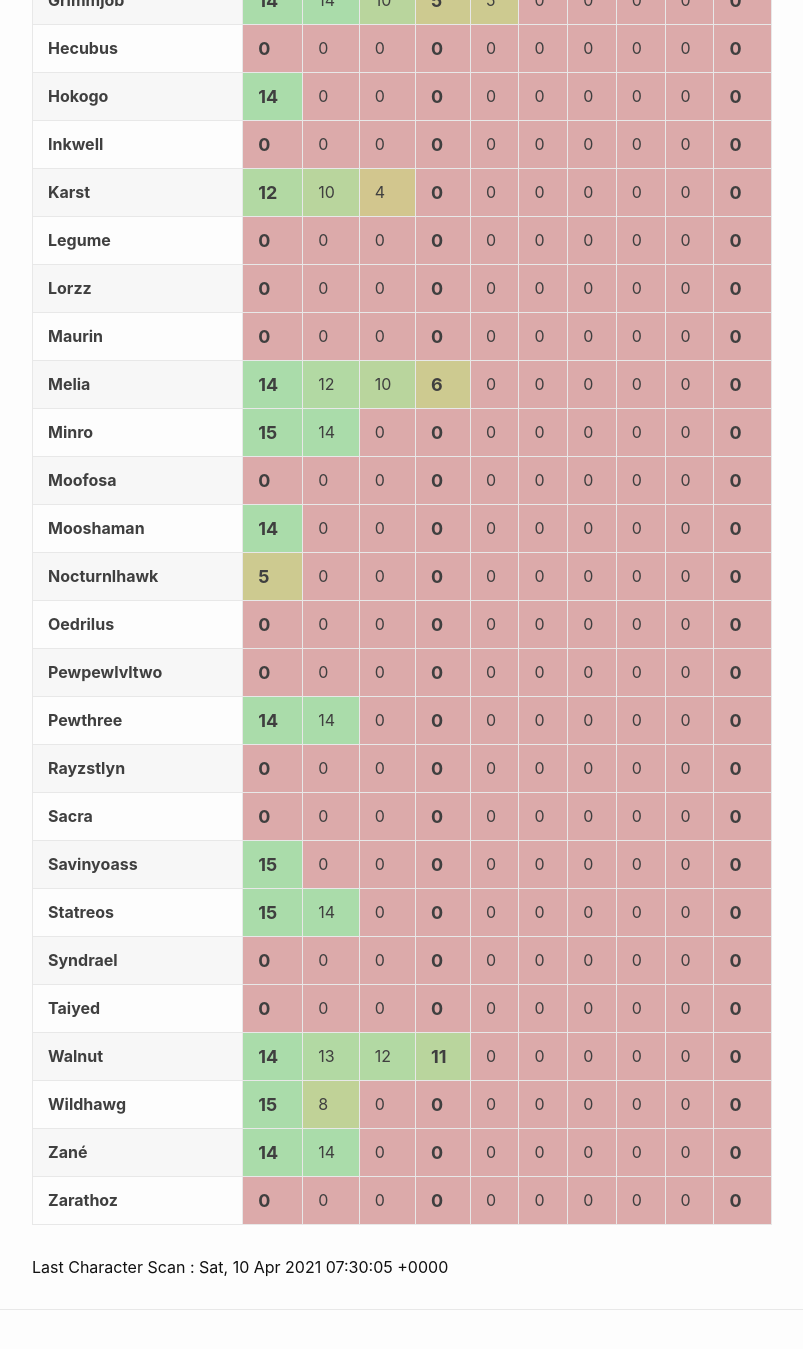
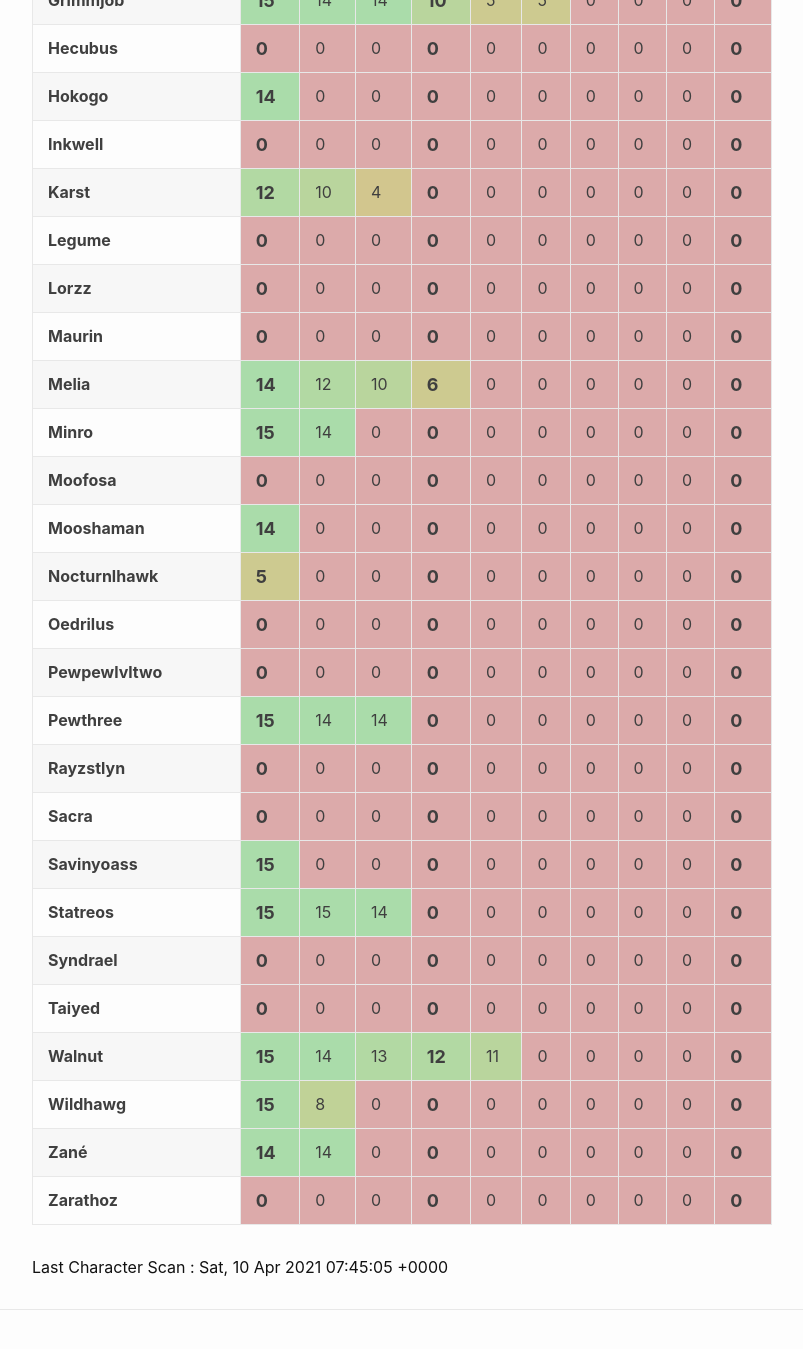
Before and after one commit to eldertribunal/keystonetracker, a Jekyll site: the page built from weekly.md, in a window 1280 px wide and 1400 px high, scrolled down 890 px. Shown: the top 1349 px of the window, without its empty margins (126-929 px from the left). Built offline with Jekyll 4.4.1, drawn with Linux system fonts in a browser that asks for light colours.

Commit message:
auto scan Sat Apr 10 07:45:55 UTC 2021

```diff
--- a/_data/scanned.json
+++ b/_data/scanned.json
@@ -1,3 +1,3 @@
 {
-  "timestamp": 1618039805
+  "timestamp": 1618040705
 }
--- a/_data/weekly.json
+++ b/_data/weekly.json
@@ -62,11 +62,11 @@
   {
     "name": "Walnut",
     "dungeons": [
+      15,
       14,
       13,
       12,
       11,
-      0,
       0,
       0,
       0,
@@ -152,11 +152,11 @@
   {
     "name": "Aletheia",
     "dungeons": [
+      15,
       14,
       13,
       8,
       8,
-      0,
       0,
       0,
       0,
@@ -242,9 +242,9 @@
   {
     "name": "Pewthree",
     "dungeons": [
+      15,
       14,
       14,
-      0,
       0,
       0,
       0,
@@ -512,12 +512,12 @@
   {
     "name": "Grimmjob",
     "dungeons": [
+      15,
       14,
       14,
       10,
       5,
       5,
-      0,
       0,
       0,
       0,
@@ -528,8 +528,8 @@
     "name": "Statreos",
     "dungeons": [
       15,
+      15,
       14,
-      0,
       0,
       0,
       0,
```
